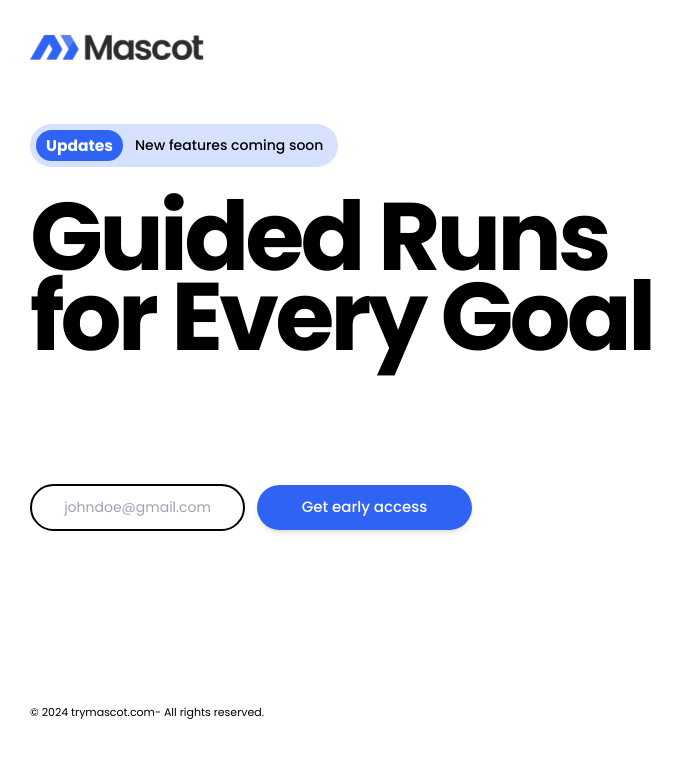
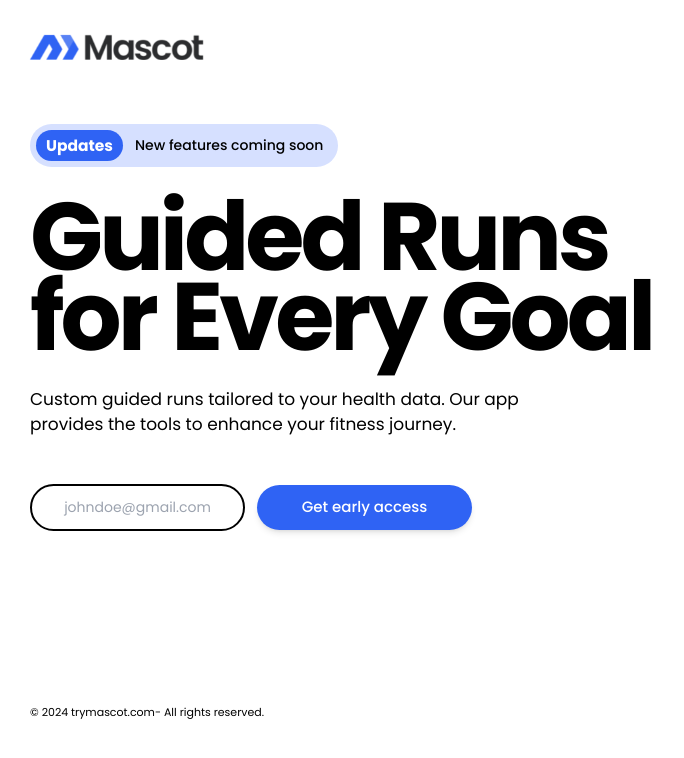
Before and after one commit to ShaYri12/Mascot, a Next.js app: page / in a window 1280 px wide. Shown: the top 758 px of the page, without its empty margins (0-684 px from the left). Built offline with nearby package versions, Linux system fonts and the light colour scheme.

Commit message:
'update'

```diff
--- a/app/page.js
+++ b/app/page.js
@@ -40,11 +40,11 @@ export default function Home() {
             Custom guided runs tailored to your health data. Our app provides{" "}
             <br /> the tools to enhance your fitness journey.
           </p>
-          <p className="main-para hidden lgt:block xlg:hidden text-[17px] text-black w-full fade-in-up delay-3 whitespace-nowrap">
+          <p className="main-para hidden lgt:block xlg:hidden text-[17px] text-black w-full   whitespace-nowrap">
             Custom guided runs tailored to your health data. Our app <br />
             provides the tools to enhance your fitness journey.
           </p>
-          <p className="main-para block lgt:hidden text-[17px] text-black w-full fade-in-up delay-3 whitespace-nowrap">
+          <p className="main-para block lgt:hidden text-[17px] text-black w-full   whitespace-nowrap">
             Custom guided runs tailored to your health data. Our app <br />
             provides the tools to enhance your fitness journey.
           </p>
```
